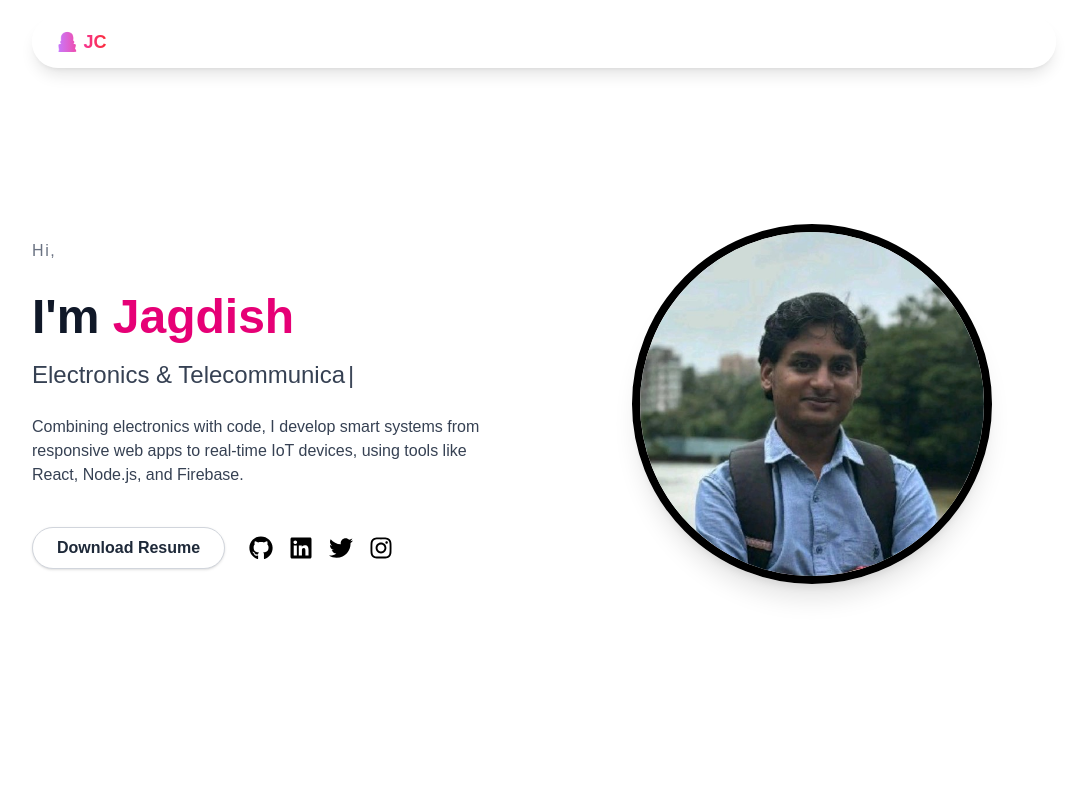
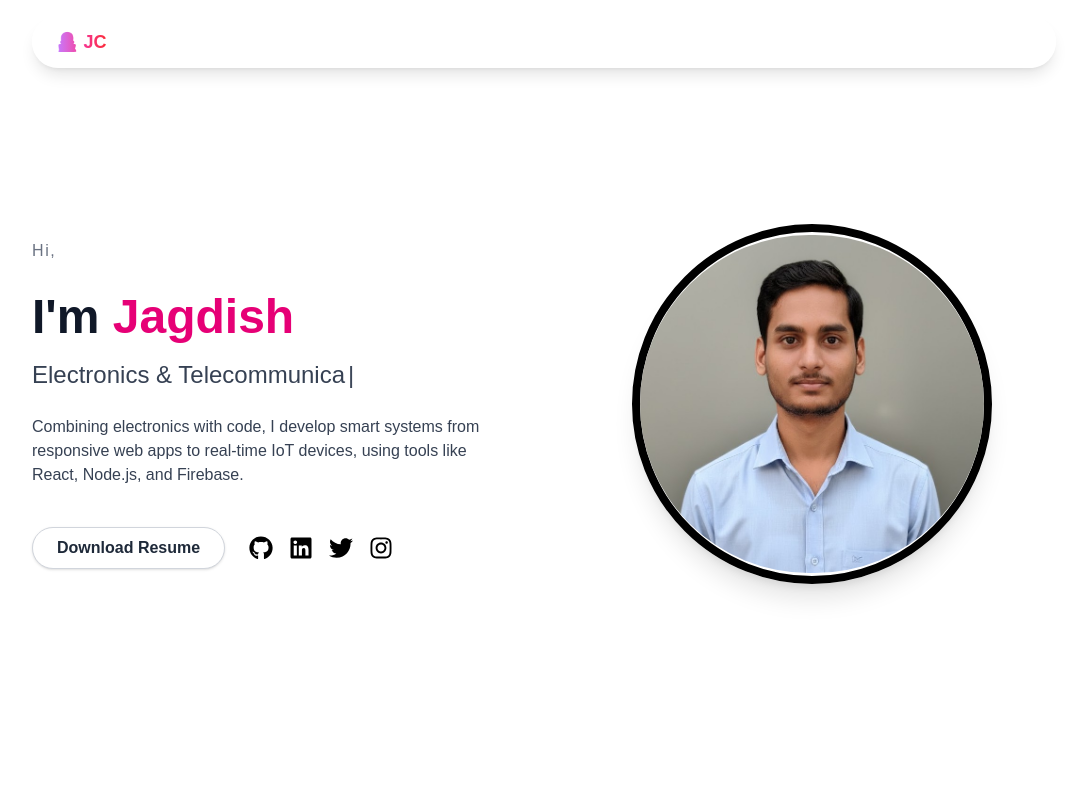
Before and after one commit to JagdishChoudhary04/Portfolio, a Next.js app: page / in a window 1280 px wide. Shown: the top 800 px of the page, without its empty margins (96-1181 px from the left). Built offline with nearby package versions, Linux system fonts and the light colour scheme.

Commit message:
Updated Hero Section

```diff
--- a/package.json
+++ b/package.json
@@ -9,10 +9,13 @@
     "lint": "next lint"
   },
   "dependencies": {
+    "body-parser": "^2.2.1",
+    "dotenv": "^17.2.3",
     "framer-motion": "^12.19.1",
     "lucide-react": "^0.487.0",
     "next": "^15.2.4",
     "next-themes": "^0.4.6",
+    "nodemon": "^3.1.11",
     "react": "^19.1.0",
     "react-dom": "^19.1.0",
     "react-icons": "^5.5.0",
--- a/src/components/Hero.tsx
+++ b/src/components/Hero.tsx
@@ -60,7 +60,7 @@ export default function Hero() {
         <div className="flex-1 flex flex-col items-center">
           <div className="relative w-[300px] h-[300px] md:w-[360px] md:h-[360px] rounded-full border-[8px] border-gradient-to-r from-purple-500 to-pink-500 shadow-xl flex items-center justify-center">
             <Image
-              src="/profile.jpg"
+              src="/Jagdish.jpg"
               alt="Jagdish Choudhary"
               width={500}
               height={500}
```
Also changed, not shown: public/Jagdish.jpg (added), 1 other file (tests, documents, lock files or other folders).
